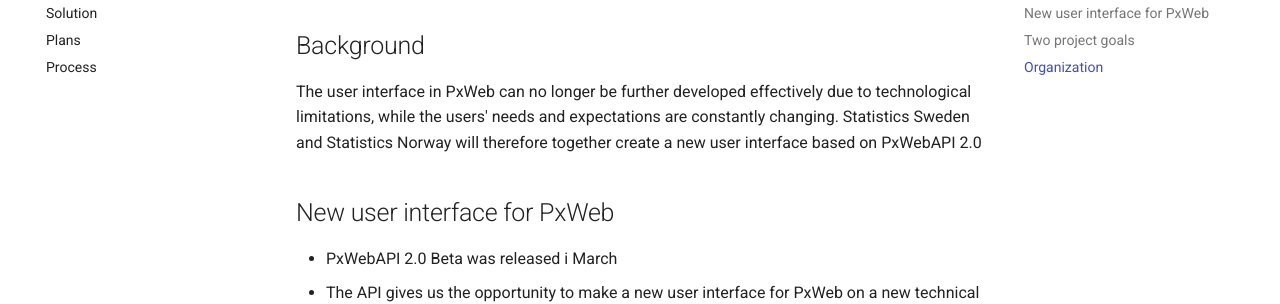
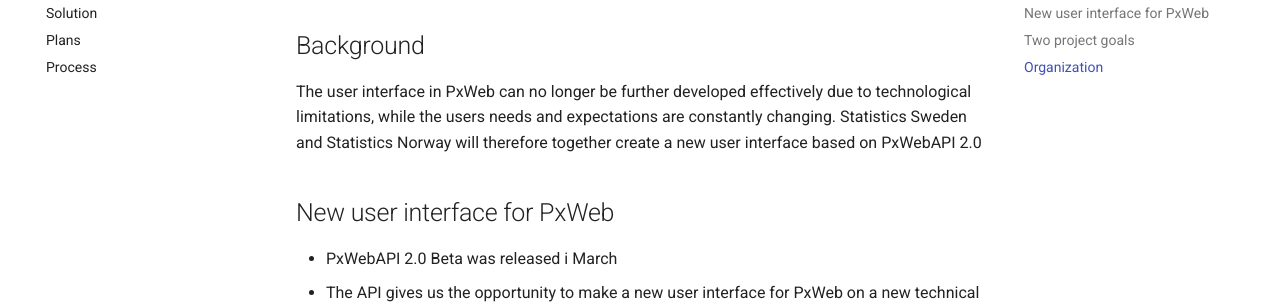
Before and after one commit to PxTools/PxWeb2, an MkDocs documentation site: the page built from docs/project/overview.md, in a window 1280 px wide and 1064 px high. Shown: the part 200-504 px from the top of the window. Built offline with MkDocs 1.6.1 and Material for MkDocs 9.7.7, drawn with Linux system fonts in a browser that asks for light colours; comment, search, counter and statistics services are not loaded.

```diff
--- a/docs/project/overview.md
+++ b/docs/project/overview.md
@@ -1,6 +1,6 @@
 # Project overview
 ## Background
-The user interface in PxWeb can no longer be further developed effectively due to technological limitations, while the users' needs and expectations are constantly changing. Statistics Sweden and Statistics Norway will therefore together create a new user interface based on PxWebAPI 2.0
+The user interface in PxWeb can no longer be further developed effectively due to technological limitations, while the users needs and expectations are constantly changing. Statistics Sweden and Statistics Norway will therefore together create a new user interface based on PxWebAPI 2.0
 
 ## New user interface for PxWeb
 - PxWebAPI 2.0 Beta was released i March
```
